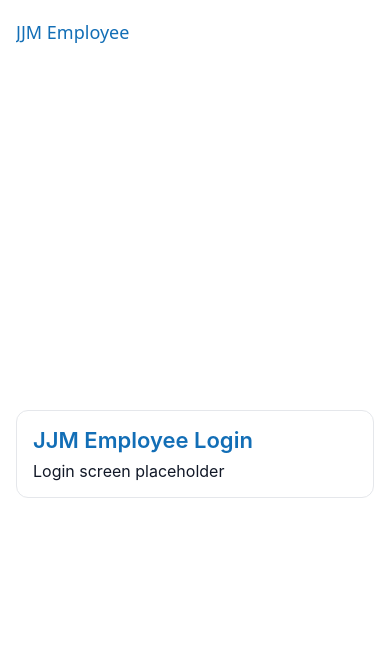
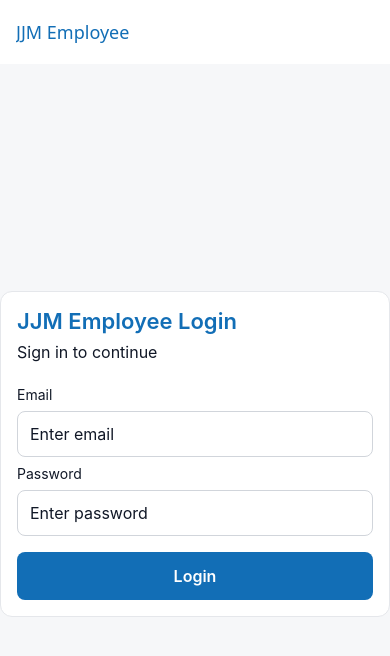
Before and after one commit to hellomraza/jjm-mobile, a React Native app: screen /Login in a window 390 px wide. Shown: the top 656 px of the page. Built offline with nearby package versions, Linux system fonts and the light colour scheme.

Commit message:
feat(login): create login screen

```diff
--- a/src/screens/LoginScreen.tsx
+++ b/src/screens/LoginScreen.tsx
@@ -1,20 +1,56 @@
-import { StyleSheet, Text, View } from 'react-native';
+import { useState } from 'react';
+import {
+  Pressable,
+  SafeAreaView,
+  StyleSheet,
+  Text,
+  TextInput,
+  View,
+} from 'react-native';
 
 export function LoginScreen() {
+  const [email, setEmail] = useState('');
+  const [password, setPassword] = useState('');
+
   return (
-    <View style={styles.container}>
+    <SafeAreaView style={styles.container}>
       <View style={styles.card}>
         <Text style={styles.title}>JJM Employee Login</Text>
-        <Text style={styles.subtitle}>Login screen placeholder</Text>
+        <Text style={styles.subtitle}>Sign in to continue</Text>
+
+        <Text style={styles.label}>Email</Text>
+        <TextInput
+          value={email}
+          onChangeText={setEmail}
+          placeholder="Enter email"
+          keyboardType="email-address"
+          autoCapitalize="none"
+          style={styles.input}
+          testID="login-email-input"
+        />
+
+        <Text style={styles.label}>Password</Text>
+        <TextInput
+          value={password}
+          onChangeText={setPassword}
+          placeholder="Enter password"
+          secureTextEntry
+          style={styles.input}
+          testID="login-password-input"
+        />
+
+        <Pressable style={styles.button} testID="login-submit-button">
+          <Text style={styles.buttonText}>Login</Text>
+        </Pressable>
       </View>
-    </View>
+    </SafeAreaView>
   );
 }
 
 const styles = StyleSheet.create({
   container: {
     flex: 1,
-    backgroundColor: '#FFFFFF',
+    backgroundColor: '#F6F7F9',
     padding: 16,
     justifyContent: 'center',
   },
@@ -34,5 +70,34 @@ const styles = StyleSheet.create({
   subtitle: {
     fontSize: 16,
     color: '#111827',
+    marginBottom: 16,
+  },
+  label: {
+    fontSize: 14,
+    color: '#111827',
+    marginBottom: 8,
+    marginTop: 8,
+  },
+  input: {
+    borderRadius: 8,
+    borderWidth: 1,
+    borderColor: '#D1D5DB',
+    paddingHorizontal: 12,
+    paddingVertical: 12,
+    backgroundColor: '#FFFFFF',
+    fontSize: 16,
+    color: '#111827',
+  },
+  button: {
+    marginTop: 16,
+    backgroundColor: '#126EB6',
+    borderRadius: 8,
+    paddingVertical: 14,
+    alignItems: 'center',
+  },
+  buttonText: {
+    color: '#FFFFFF',
+    fontSize: 16,
+    fontWeight: '600',
   },
 });
```
